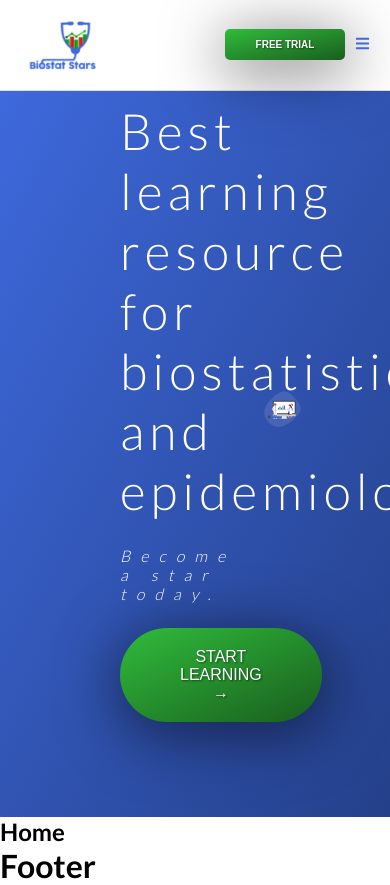
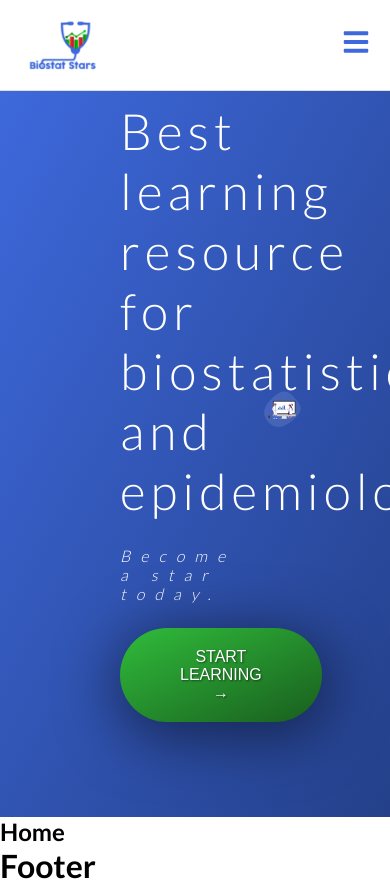
Before and after one commit to Ben4code/biostatstars, a Next.js app: page / in a window 390 px wide. Shown: the top 885 px of the page. Built offline with nearby package versions, Linux system fonts and the light colour scheme.

Commit message:
updated the responsive nav

```diff
--- a/public/scss/_navbar.scss
+++ b/public/scss/_navbar.scss
@@ -69,6 +69,7 @@
   }
 
   @media screen and (max-width: '768px') {
+
     body{
       position: relative;
       font-size: 50%
@@ -90,6 +91,7 @@
       flex-direction: column;
       transform: translateX(-500px);
       transition: all .3s ease-in;
+      z-index: 2;
     }
 
     &__item{
@@ -102,7 +104,31 @@
 
     &__hamburger{
       display: inline-block;
+      z-index: 3;
+    }
+
+    &__overlay{
+      background: $black;
+      opacity: .8;
+      position: absolute;
+      left: 0;
+      top: 0;
+      height: 100vh;
+      width: 100%;
+      z-index: 1;
+      animation: enlarge .3s ease-in;
     }
 
   }
 }
+
+@keyframes enlarge {
+  0%{
+    transform: translateX(500px);
+    opacity: 0;
+  }
+  100%{
+    transform: translateX(0);
+    opacity: 1;
+  }
+}
--- a/public/scss/_variables.scss
+++ b/public/scss/_variables.scss
@@ -8,3 +8,5 @@ $color-red-dark: #8b0202e7;
 $color-green-light: #30BC3B;
 $color-green-dark: #217e29;
 $color-green-dark-2: #195e1e;
+
+$black: #000;
--- a/public/scss/components.scss
+++ b/public/scss/components.scss
@@ -1,5 +1,3 @@
-
-
 
 .btn{
   background-image: linear-gradient(
--- a/src/components/layouts/Navbar.js
+++ b/src/components/layouts/Navbar.js
@@ -32,17 +32,16 @@ export default function Navbar() {
         <NextLink href="/contact">
           <a className={activeLink('/contact')}>CONTACT</a>
         </NextLink>
-
-        {/* <NextLink href="/free-trial">
-          <a className={activeLink('/free-trial')}>FREE TRIAL</a>
-        </NextLink> */}
+        <button className="btn btn__trial">FREE TRIAL</button>
       </ul>
-      <button className="btn btn__trial">
-          FREE TRIAL
-        </button>
-      <span onClick={() => setToggleShowNav(!toggleShowNav)} className="navbar__hamburger">
+      <div onClick={()=> setToggleShowNav(false)} className={toggleShowNav && 'navbar__overlay'}></div>
+      <span
+        onClick={() => setToggleShowNav(!toggleShowNav)}
+        className="navbar__hamburger"
+        style={{fontSize: '2.8rem'}}
+      >
         {
-          !toggleShowNav ? (<FaBars />) : (<IoClose style={{fontSize: '2.2rem'}}/>)
+          !toggleShowNav ? (<FaBars />) : (<IoClose/>)
         }
       </span>
     </div>
```
